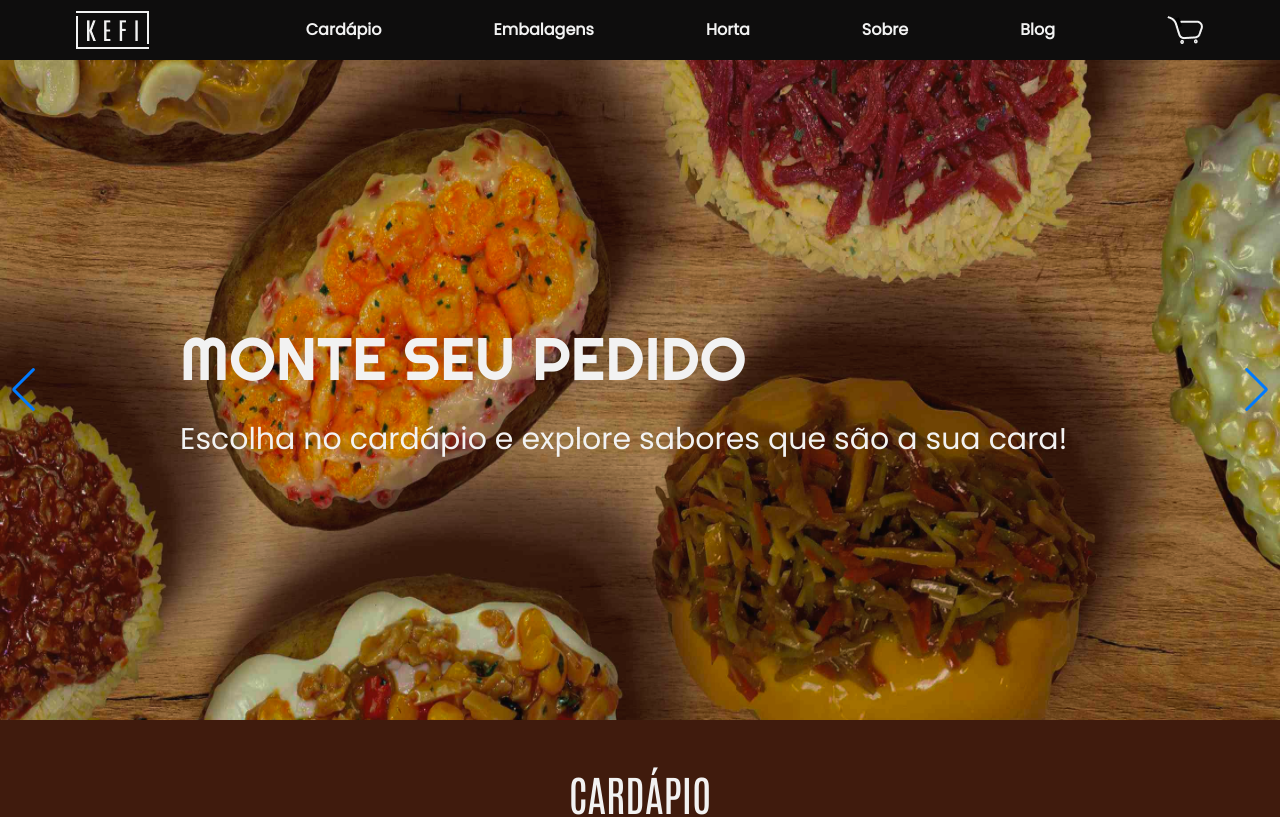
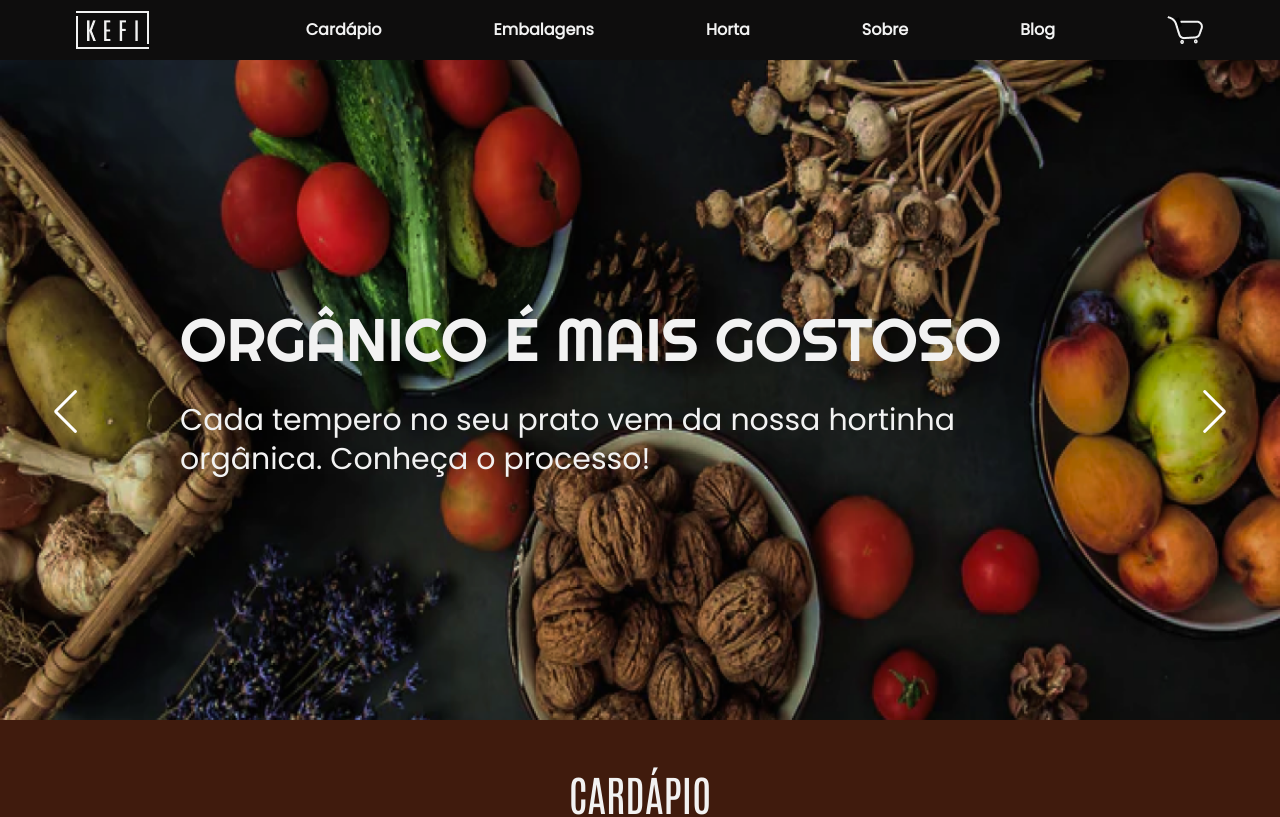
Before and after one commit to ThaisOliveiraRocha/kefi-batataria, a React (Create React App) app in the folder cliente/: page / in a window 1280 px wide. Shown: the top 817 px of the page. Built offline with nearby package versions, Linux system fonts and the light colour scheme.

Commit message:
Add effects and adjust layout

```diff
--- a/cliente/src/templates/Carousel/Carousel.styles.ts
+++ b/cliente/src/templates/Carousel/Carousel.styles.ts
@@ -34,6 +34,13 @@ export const Container = styled.div`
     width: 100%;
     height: 100%;
     object-fit: cover;
+  }
+
+  .swiper-button-prev,
+  .swiper-container-rtl,
+  .swiper-button-next {
+    color: #fff;
+    margin: 0 42px;
   }
 `;
 
--- a/cliente/src/templates/Carousel/Carousel.tsx
+++ b/cliente/src/templates/Carousel/Carousel.tsx
@@ -1,12 +1,12 @@
 import React, { FC } from 'react';
 import { Swiper, SwiperSlide } from 'swiper/react';
-import SwiperCore, { Navigation } from 'swiper/core';
+import SwiperCore, { Navigation, Autoplay, Parallax } from 'swiper/core';
 import * as Styles from './Carousel.styles';
 
 import 'swiper/swiper.min.css';
 import 'swiper/components/navigation/navigation.min.css';
 
-SwiperCore.use([Navigation]);
+SwiperCore.use([Navigation, Autoplay, Parallax]);
 
 const Carousel: FC = () => {
   const content = [
@@ -34,9 +34,11 @@ const Carousel: FC = () => {
         navigation
         loop
         autoplay={{
-          delay: 2500,
+          delay: 3000,
           disableOnInteraction: false,
         }}
+        parallax
+        speed={800}
       >
         {content.map((item) => (
           <SwiperSlide>
```
